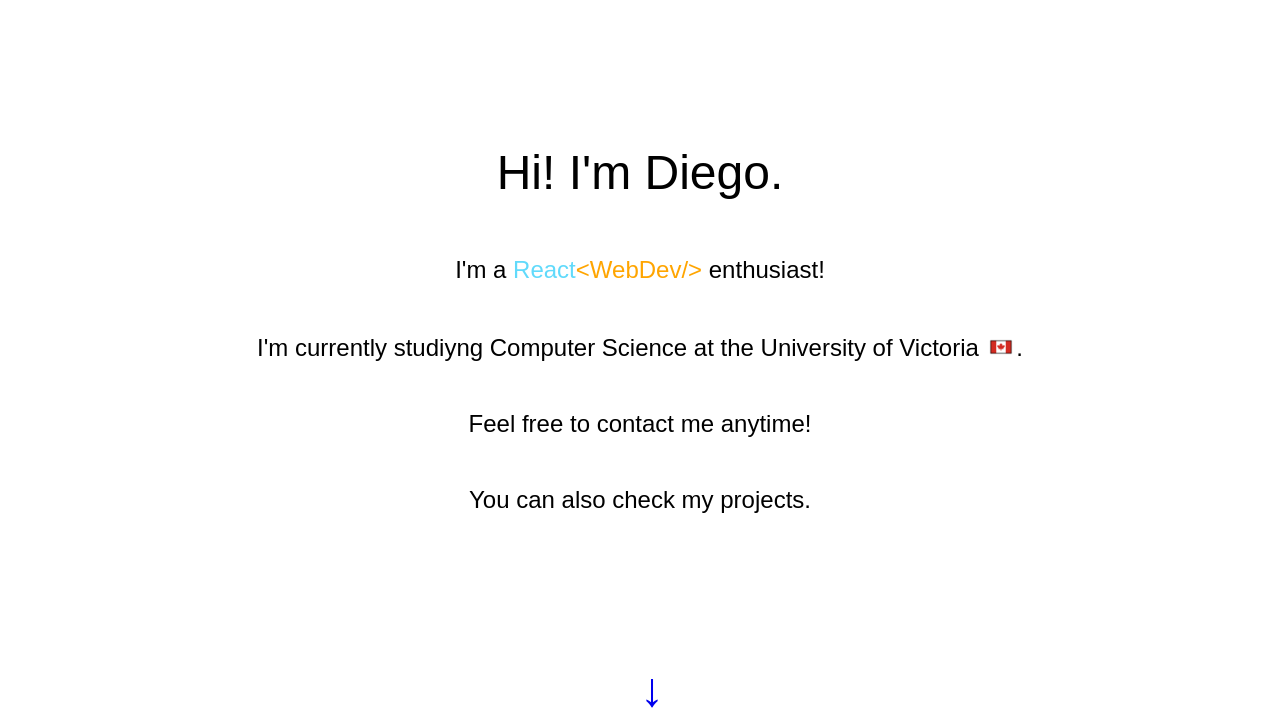
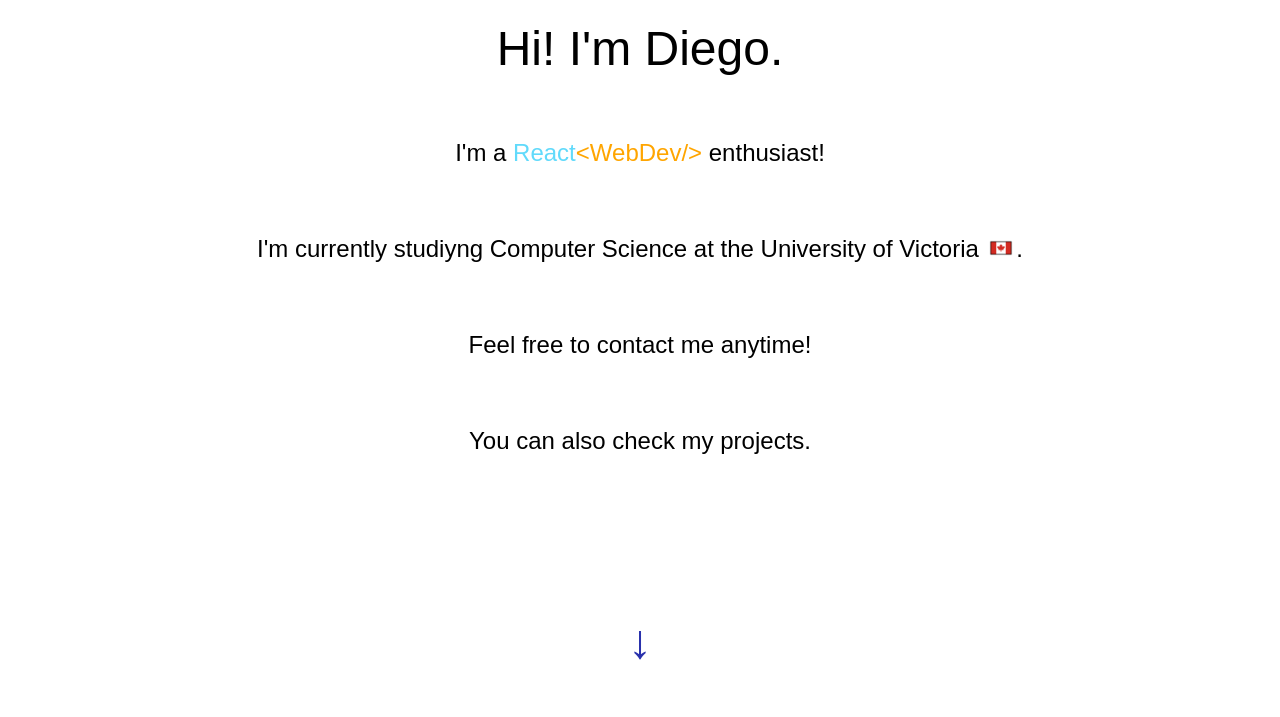
Before and after one commit to daqch/daqch.github.io, a Gatsby site: page / in a window 1280 px wide. Shown: the part 83-800 px from the top of the page. Built offline with nearby package versions, Linux system fonts and the light colour scheme; Gatsby itself is replaced by a stand-in of ours.

Commit message:
fixed link color and spacing

```diff
--- a/src/pages/blog.js
+++ b/src/pages/blog.js
@@ -8,7 +8,7 @@ export default function Blog() {
       </a>
       <h1>Blog.</h1>
       <div className="blog-list">
-        <div className="blog-entry">
+        <div className="card blog-entry">
           <a href="/blog/creating-a-playback-control-for-html5-video">
             <h3 className="blog-link">
               Creating a playback control for html5 video
--- a/src/pages/index.js
+++ b/src/pages/index.js
@@ -23,18 +23,19 @@ export default function Home() {
         </div>
         <div className="greeting">
           <h1>Hi! I'm Diego.</h1>
-        </div>
-        <div className="imgwrap"></div>
           <p>
             I'm a <span style={{ color: "#61dafb" }}>React</span>
-          <span style={{ color: "orange" }}>&lt;WebDev/&gt; </span> enthusiast!
+            <span style={{ color: "orange" }}>&lt;WebDev/&gt; </span>{" "}
+            enthusiast!
           </p>
           <p>
-          I'm currently studiyng Computer Science at the University of Victoria{" "}
-          <img src={flag} alt="ca" className="icon" /> .
+            I'm currently studiyng Computer Science at the University of
+            Victoria <img src={flag} alt="ca" className="icon" /> .
           </p>
           <p>Feel free to contact me anytime!</p>
           <p>You can also check my projects.</p>
+        </div>
+
         <div className="navigation">
           <div className="arrow">
             <a href="#projects">&#x2193;</a>
@@ -95,7 +96,7 @@ export default function Home() {
           </div>
         </div>
       </div>
-      <footer>&#169; Diego Aquino Chavez 2020</footer>
+      <footer> Diego Aquino Chavez 2020</footer>
     </div>
   )
 }
--- a/src/styles/global.css
+++ b/src/styles/global.css
@@ -28,7 +28,7 @@ p {
 
 .section.home {
   display: flex;
-  justify-content: center;
+  justify-content: space-around;
   text-align: center;
   vertical-align: middle;
   flex-direction: column;
@@ -70,9 +70,7 @@ h2 {
 }
 
 .greeting {
-  display: block;
-  text-align: none;
-  align-content: flex-start;
+  line-height: 3em;
 }
 
 .icon {
@@ -92,9 +90,6 @@ h2 {
 }
 
 .arrow {
-  position: absolute;
-  bottom: 0;
-  left: 50%;
   font-size: 2em;
   text-decoration: none;
   color: rgb(41, 49, 172);
@@ -118,10 +113,6 @@ footer {
 
 a {
   text-decoration: none;
-}
-
-a:visited {
-  color: inherit;
 }
 
 .routing {
@@ -253,3 +244,11 @@ a:visited {
   display: block;
   margin: 10px;
 }
+
+a:visited {
+  color: inherit;
+}
+
+a {
+  color: inherit;
+}
```
Lines whose indentation alone changed are shown as unchanged.
